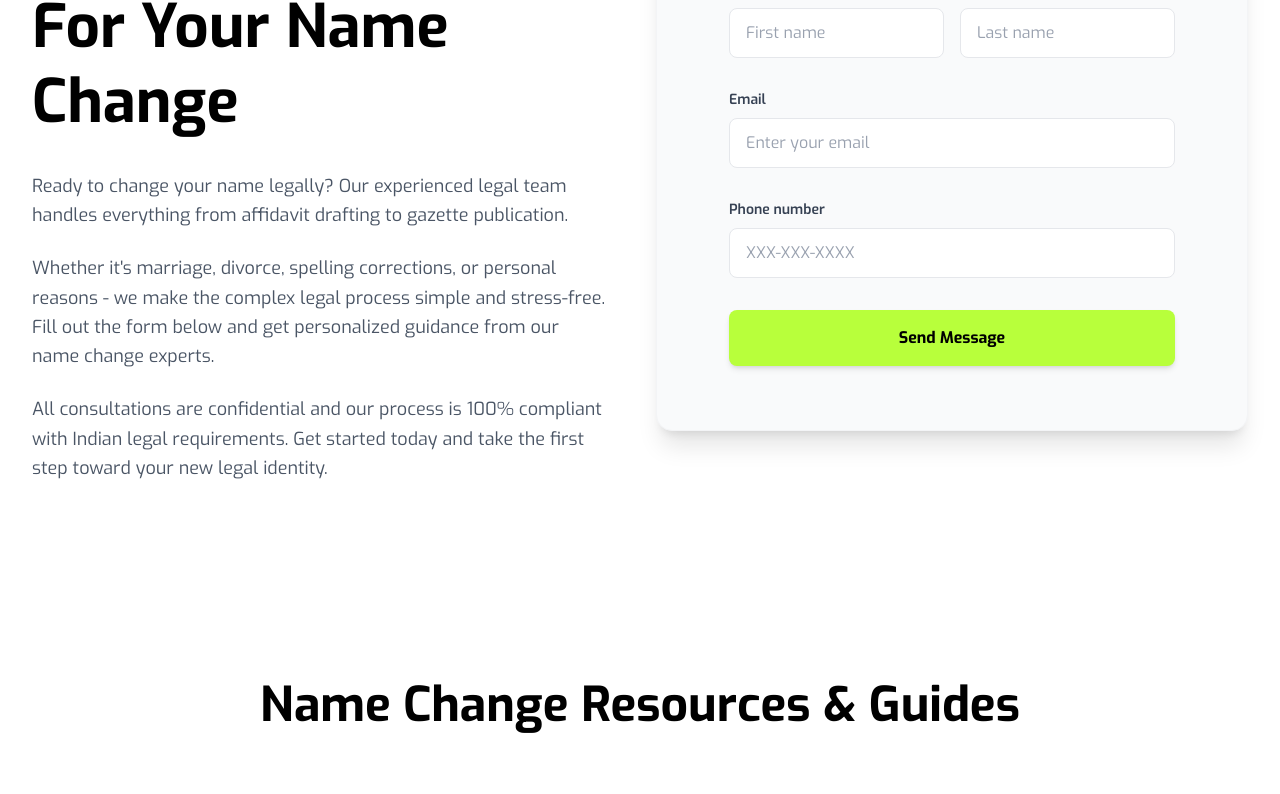
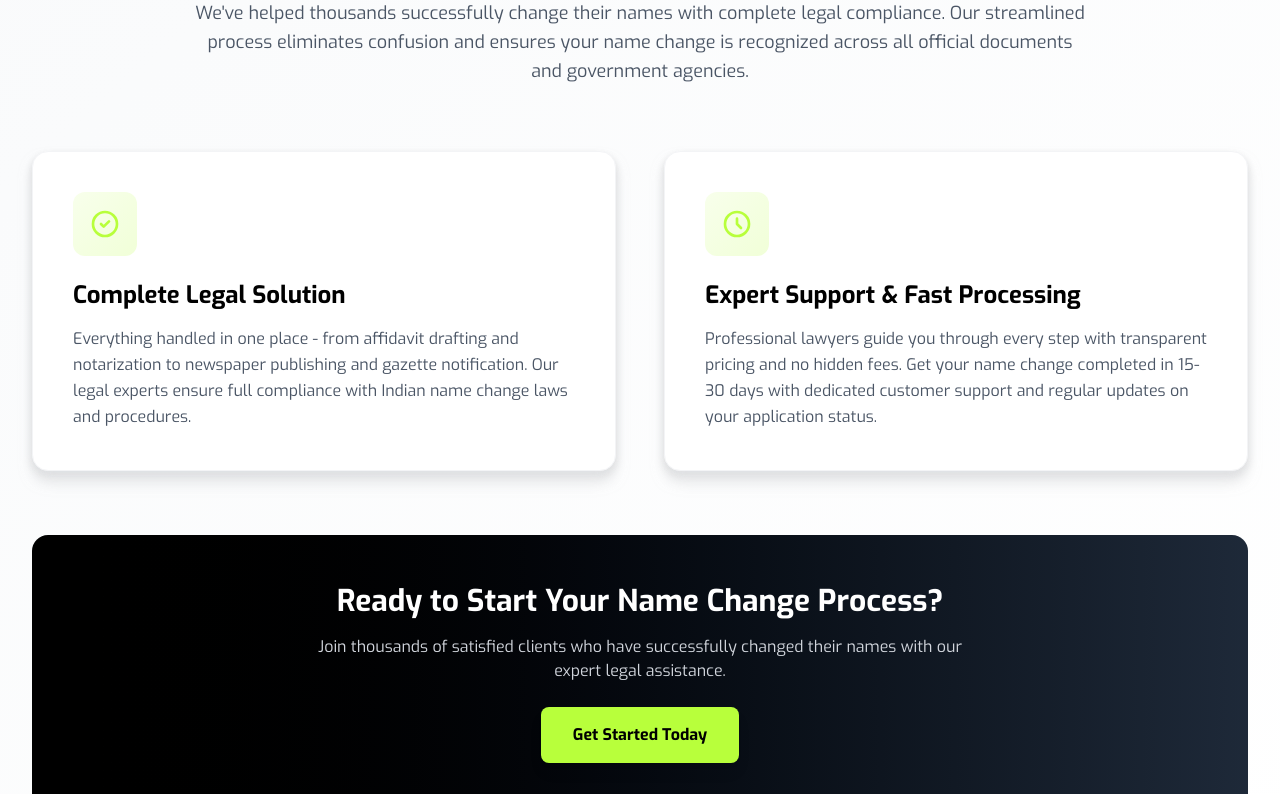
Before and after one commit to AneeVerse/rocket2, a Next.js app: page / in a window 1280 px wide. Shown: the part 2588-3382 px from the top of the page. Built offline with nearby package versions, Linux system fonts and the light colour scheme; grey boxes are pictures that could not be loaded.

Commit message:
feat: add WhyUs component to homepage
Introduce new marketing section highlighting service benefits and features. The component includes a feature grid and call-to-action to encourage user engagement.

```diff
--- a/src/app/page.tsx
+++ b/src/app/page.tsx
@@ -2,6 +2,7 @@ import Navbar from "@/components/Navbar";
 import Hero from "@/components/Hero";
 import Partners from "@/components/Partners";
 import Guide from "@/components/Guide";
+import WhyUs from "@/components/WhyUs";
 import Relax from "@/components/Relax";
 import Secrets from "@/components/Secrets";
 import Blog from "@/components/Blog";
@@ -16,6 +17,7 @@ export default function Home() {
       <Hero />
       <Partners />
       <Guide />
+      <WhyUs />
       <Contact />
       <Blog />
       <Relax />
--- /dev/null
+++ b/src/components/WhyUs.tsx
@@ -0,0 +1,84 @@
+import React from "react";
+
+const WhyUs = () => {
+  const features = [
+    {
+      icon: (
+        <svg className="w-8 h-8 text-[#B8FF3B]" fill="none" stroke="currentColor" viewBox="0 0 24 24">
+          <path strokeLinecap="round" strokeLinejoin="round" strokeWidth={2} d="M9 12l2 2 4-4m6 2a9 9 0 11-18 0 9 9 0 0118 0z" />
+        </svg>
+      ),
+      title: "Complete Legal Solution",
+      description: "Everything handled in one place - from affidavit drafting and notarization to newspaper publishing and gazette notification. Our legal experts ensure full compliance with Indian name change laws and procedures."
+    },
+    {
+      icon: (
+        <svg className="w-8 h-8 text-[#B8FF3B]" fill="none" stroke="currentColor" viewBox="0 0 24 24">
+          <path strokeLinecap="round" strokeLinejoin="round" strokeWidth={2} d="M12 8v4l3 3m6-3a9 9 0 11-18 0 9 9 0 0118 0z" />
+        </svg>
+      ),
+      title: "Expert Support & Fast Processing",
+      description: "Professional lawyers guide you through every step with transparent pricing and no hidden fees. Get your name change completed in 15-30 days with dedicated customer support and regular updates on your application status."
+    }
+  ];
+
+  return (
+    <section className="bg-gradient-to-br from-gray-50 to-white py-16 lg:py-24">
+      <div className="max-w-[1450px] mx-auto px-4 sm:px-6 lg:px-8">
+        {/* Header Section */}
+        <div className="text-center mb-16">
+          <h2 className="text-3xl lg:text-4xl xl:text-5xl font-bold text-black mb-6 leading-tight">
+            Why Choose Our Name Change Services
+          </h2>
+          <p className="text-lg text-gray-600 max-w-4xl mx-auto leading-relaxed">
+            We&apos;ve helped thousands successfully change their names with complete legal compliance. Our streamlined process eliminates confusion and ensures your name change is recognized across all official documents and government agencies.
+          </p>
+        </div>
+
+        {/* Features Grid */}
+        <div className="grid grid-cols-1 lg:grid-cols-2 gap-8 lg:gap-12">
+          {features.map((feature, index) => (
+            <div
+              key={index}
+              className="group bg-white rounded-2xl p-8 lg:p-10 shadow-lg shadow-gray-200/50 drop-shadow-lg border border-gray-100 hover:shadow-xl hover:shadow-gray-300/50 hover:drop-shadow-xl transition-all duration-300 hover:-translate-y-1"
+            >
+              {/* Icon */}
+              <div className="mb-6">
+                <div className="w-16 h-16 bg-gradient-to-br from-[#B8FF3B]/10 to-[#B8FF3B]/20 rounded-xl flex items-center justify-center group-hover:scale-110 transition-transform duration-300">
+                  {feature.icon}
+                </div>
+              </div>
+
+              {/* Content */}
+              <div>
+                <h3 className="text-xl lg:text-2xl font-bold text-black mb-4 leading-tight">
+                  {feature.title}
+                </h3>
+                <p className="text-gray-600 leading-relaxed">
+                  {feature.description}
+                </p>
+              </div>
+            </div>
+          ))}
+        </div>
+
+        {/* Bottom CTA */}
+        <div className="text-center mt-16">
+          <div className="bg-gradient-to-r from-black to-gray-800 rounded-2xl p-8 lg:p-12 text-white">
+            <h3 className="text-2xl lg:text-3xl font-bold mb-4">
+              Ready to Start Your Name Change Process?
+            </h3>
+            <p className="text-gray-300 mb-6 max-w-2xl mx-auto">
+              Join thousands of satisfied clients who have successfully changed their names with our expert legal assistance.
+            </p>
+            <button className="bg-[#B8FF3B] text-black font-bold px-8 py-4 rounded-lg hover:bg-[#A6E635] transition-colors duration-200 shadow-lg hover:shadow-xl">
+              Get Started Today
+            </button>
+          </div>
+        </div>
+      </div>
+    </section>
+  );
+};
+
+export default WhyUs;
```
